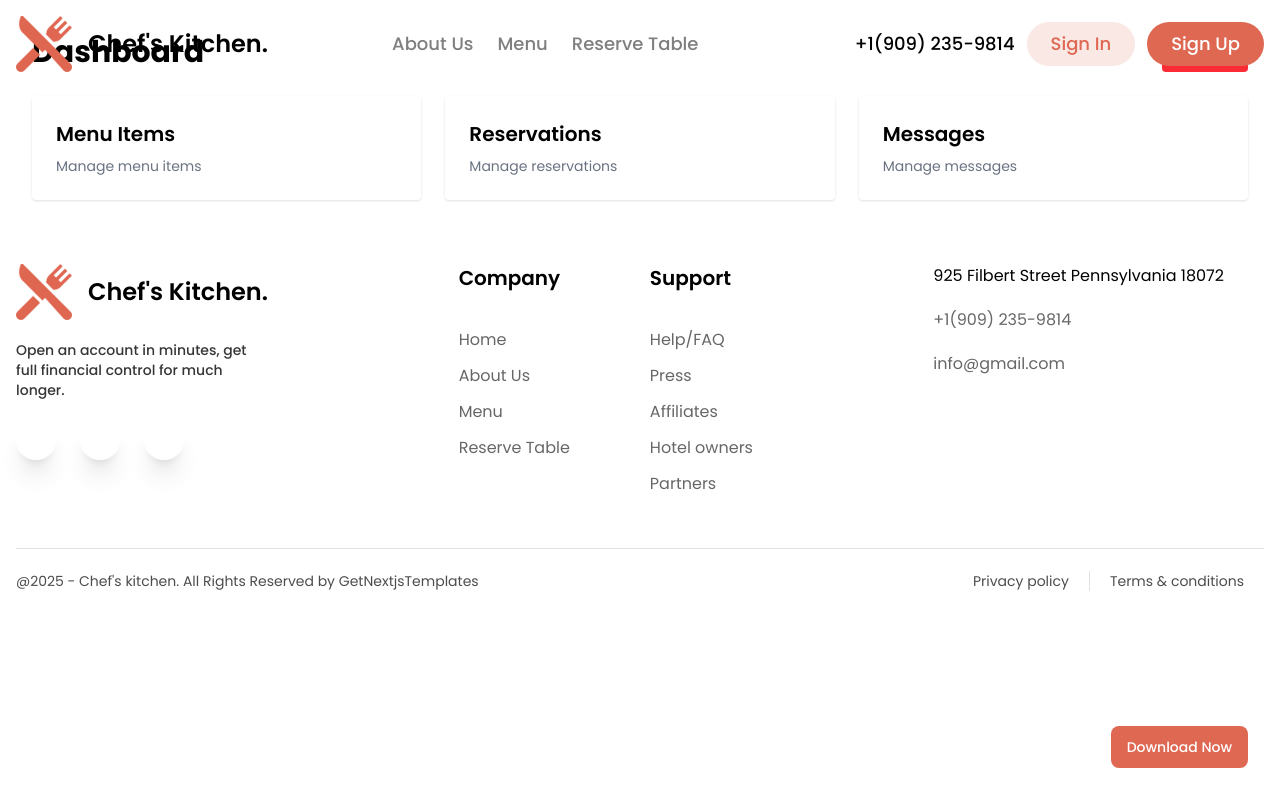
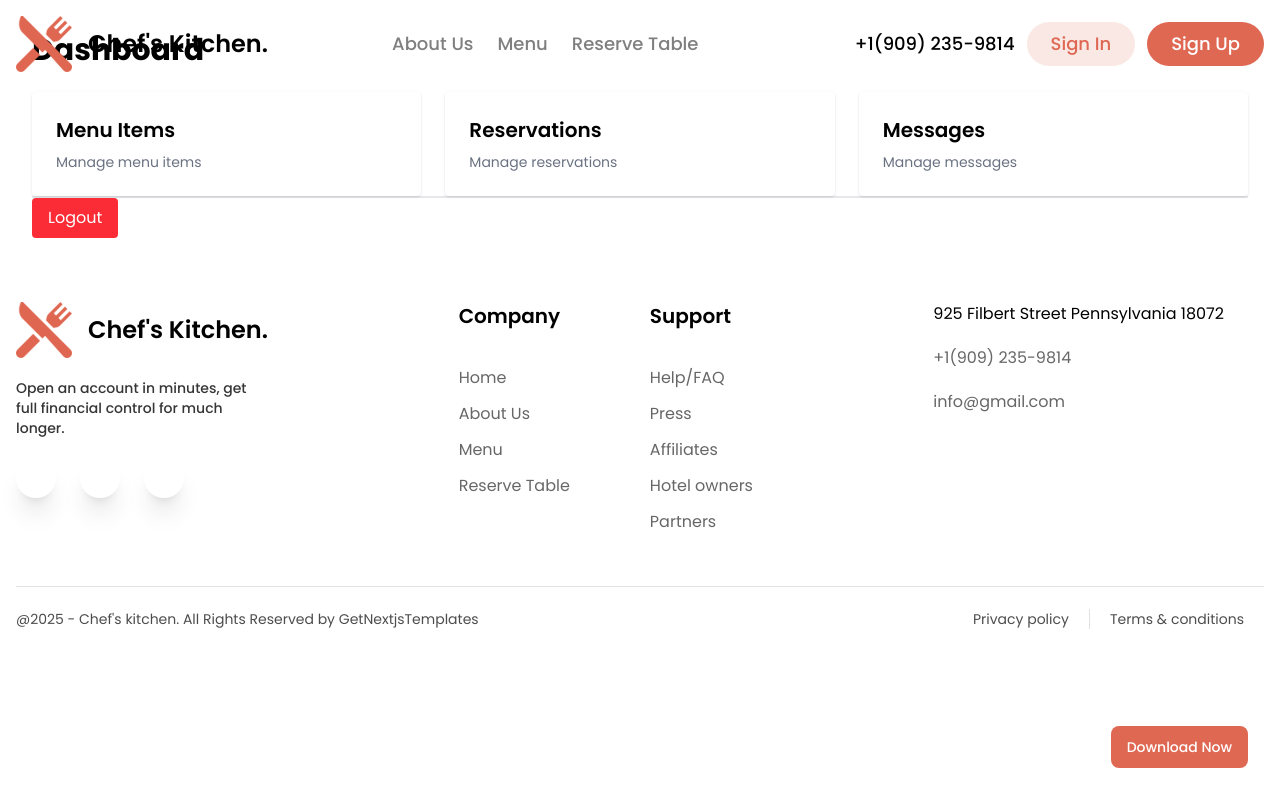
Before and after one commit to BuddhikaKulasekara/chef-kitchen, a Next.js app in the folder frontend/: page /admin/dashboard in a window 1280 px wide. Built offline with nearby package versions, Linux system fonts and the light colour scheme; some icons are missing.

Commit message:
feat: logout button change

```diff
--- a/frontend/src/app/admin/dashboard/page.tsx
+++ b/frontend/src/app/admin/dashboard/page.tsx
@@ -30,6 +30,18 @@ export default function Dashboard() {
             <div className="flex justify-between items-center mb-6">
                 <h1 className="text-3xl font-bold">Dashboard</h1>
 
+
+            </div>
+
+            {/* Cards */}
+            <div className="grid grid-cols-1 md:grid-cols-3 gap-6">
+                <Card title="Menu Items" path="/admin/menu" />
+                <Card title="Reservations" path="/admin/reservations" />
+                <Card title="Messages" path="/admin/messages" />
+            </div>
+            <div>
+                <hr></hr>
+                <hr></hr>
                 <button
                     onClick={() => {
                         localStorage.removeItem("adminToken")
@@ -40,13 +52,6 @@ export default function Dashboard() {
                     Logout
                 </button>
             </div>
-
-            {/* Cards */}
-            <div className="grid grid-cols-1 md:grid-cols-3 gap-6">
-                <Card title="Menu Items" path="/admin/menu" />
-                <Card title="Reservations" path="/admin/reservations" />
-                <Card title="Messages" path="/admin/messages" />
-            </div>
         </div>
     )
 }
```
